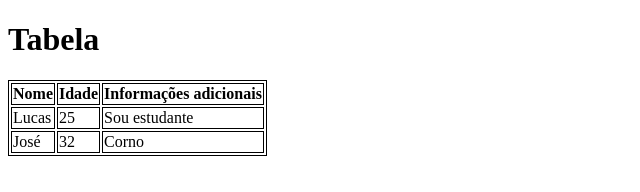
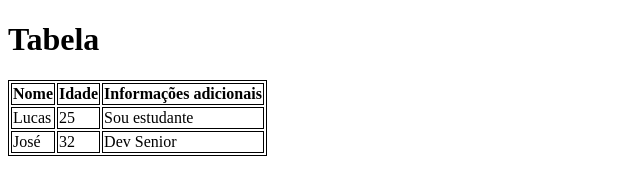
Before and after one commit to Lucas-Paulo-Farias/aula-tabela, a plain HTML site: page index.html in a window 1280 px wide. Shown: the full height of the page, 0-640 px from the left. Drawn offline with Linux system fonts and the light colour scheme.

Commit message:
Trocado de corno para dev senior

```diff
--- a/index.html
+++ b/index.html
@@ -30,7 +30,7 @@
         <tr>
             <td>José</td>
             <td>32</td>
-            <td>Corno</td>
+            <td>Dev Senior</td>
         </tr>
     </tbody>
     </table>
```
